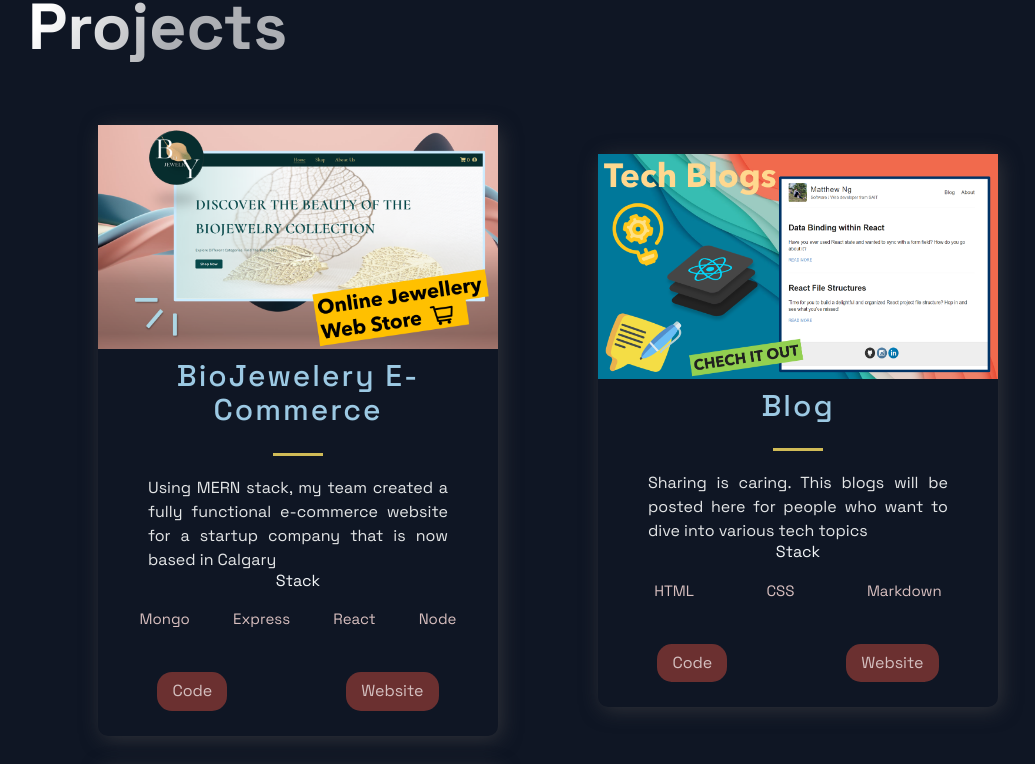
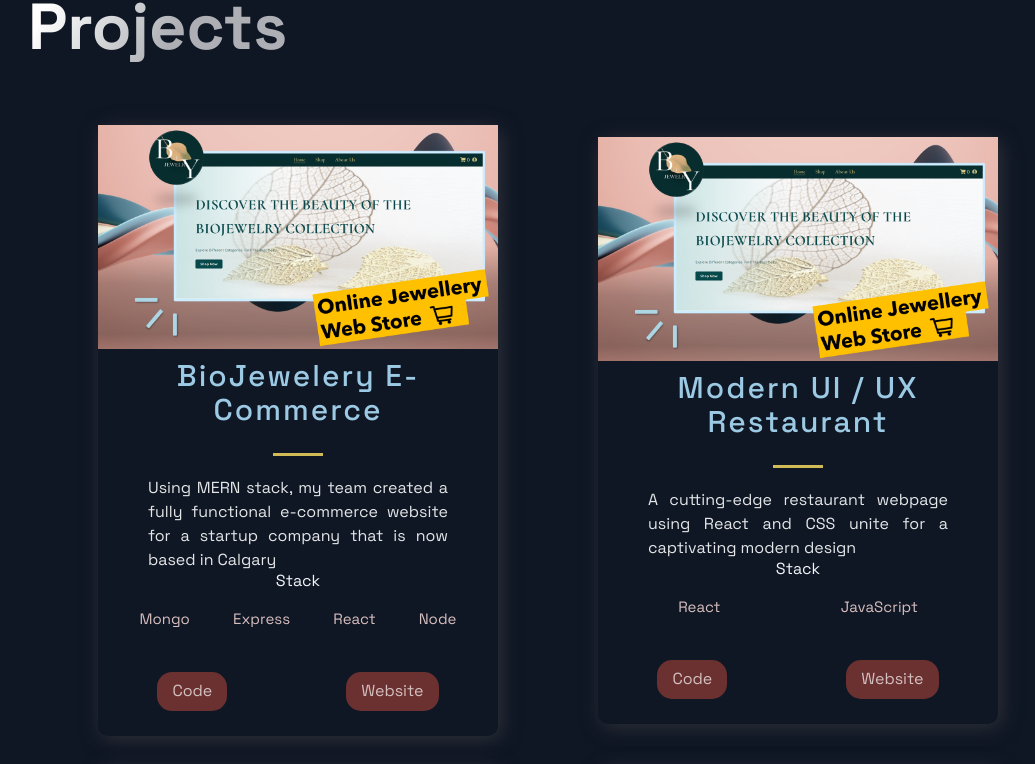
Before and after one commit to Matthew-503/Project_Porfolio, a Next.js app: page / in a window 1280 px wide. Shown: the part 719-1483 px from the top of the page, without its empty margins (92-1127 px from the left). Built offline with nearby package versions, Linux system fonts and the light colour scheme.

Commit message:
Update Data.js

```diff
--- a/src/Assets/Data.js
+++ b/src/Assets/Data.js
@@ -8,15 +8,15 @@ export const projects = [
     code: 'https://github.com/Matthew-503/BioJewellery-Capstone',
     id: 0,
   },
-  // {
-  //   title: 'Modern UI / UX Restaurant',
-  //   description: "A cutting-edge restaurant webpage using React and CSS unite for a captivating modern design",
-  //   image: '/images/4.png',
-  //   tags: ['React', 'JavaScript'],
-  //   source: 'https://restaurant-503.vercel.app/',
-  //   code: 'https://github.com/Matthew-503/Project_Restaurant-Application',
-  //   id: 1,
-  // },
+  {
+    title: 'Modern UI / UX Restaurant',
+    description: "A cutting-edge restaurant webpage using React and CSS unite for a captivating modern design",
+    image: '/images/4.png',
+    tags: ['React', 'JavaScript'],
+    source: 'https://restaurant-503.vercel.app/',
+    code: 'https://github.com/Matthew-503/Project_Restaurant-Application',
+    id: 1,
+  },
   {
     title: 'Blog',
     description: "Sharing is caring. This blogs will be posted here for people who want to dive into various tech topics",
```
